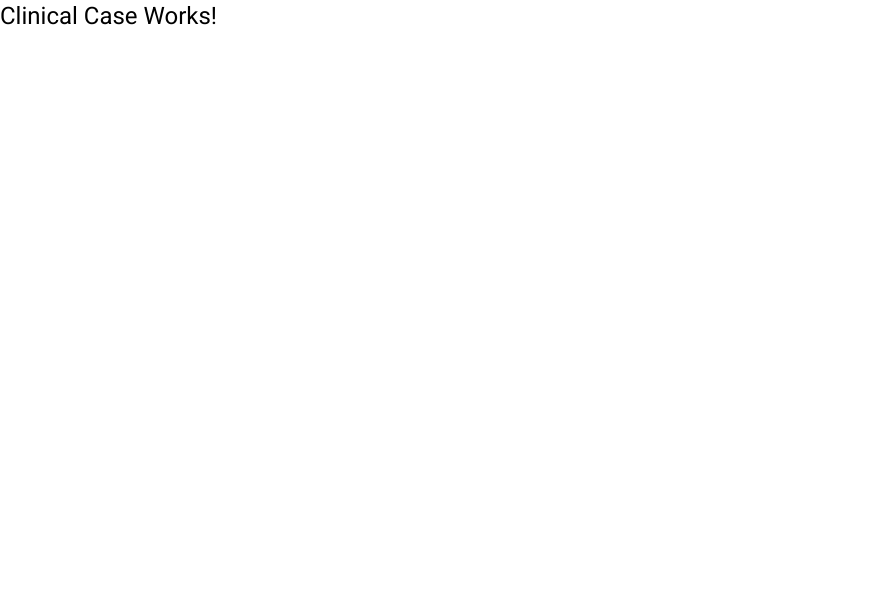
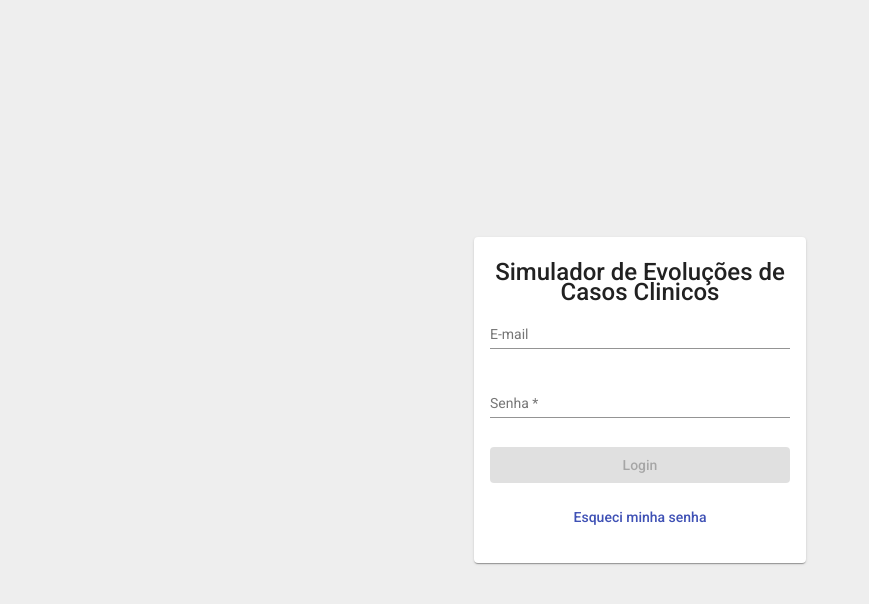
Before and after one commit to LucaGemelli/clinical-case-frontend, an Angular app: page /login in a window 1280 px wide. Before the commit this address led to /. Shown: the top 604 px of the page, without its empty margins (0-869 px from the left). Built offline with nearby package versions, Linux system fonts and the light colour scheme.

Commit message:
Create Login page and routing to home

```diff
--- a/src/app/app-routing.module.ts
+++ b/src/app/app-routing.module.ts
@@ -1,8 +1,13 @@
 import { NgModule } from '@angular/core';
 import { Routes, RouterModule } from '@angular/router';
+import { LoginPageComponent } from './login-page/login-page.component';
+import { HomeComponent } from './home/home.component';
 
-
-const routes: Routes = [];
+const routes: Routes = [
+    { path: '', redirectTo: '/login', pathMatch: 'full' },
+    { path: 'login', component: LoginPageComponent },
+    { path: 'home', component: HomeComponent },
+];
 
 @NgModule({
   imports: [RouterModule.forRoot(routes)],
--- a/src/app/app.component.html
+++ b/src/app/app.component.html
@@ -1 +1 @@
-<h1>Clinical Case Works!</h1>
+<router-outlet></router-outlet>
--- /dev/null
+++ b/src/app/home/home.component.html
@@ -0,0 +1 @@
+<p>home works!</p>
--- /dev/null
+++ b/src/app/home/home.component.ts
@@ -0,0 +1,15 @@
+import { Component, OnInit } from '@angular/core';
+
+@Component({
+  selector: 'app-home',
+  templateUrl: './home.component.html',
+  styleUrls: ['./home.component.scss']
+})
+export class HomeComponent implements OnInit {
+
+  constructor() { }
+
+  ngOnInit(): void {
+  }
+
+}
--- /dev/null
+++ b/src/app/login-page/login-page.component.html
@@ -0,0 +1,24 @@
+<mat-card>
+    <mat-card-title>Simulador de Evoluções de Casos Clinicos</mat-card-title>
+<mat-card-content>
+<form #loginForm="ngForm" (ngSubmit)="handleLogin(loginForm.value)">
+  <p>
+    <mat-form-field>
+      <input name="email" ngModel #email="ngModel" type="email" matInput placeholder="E-mail">
+    </mat-form-field>
+  </p>
+
+  <p>
+    <mat-form-field>
+      <input name="password" ngModel #password="ngModel" required type="password" matInput placeholder="Senha">
+    </mat-form-field>
+  </p>
+
+    <button [disabled]="!loginForm.valid" type="submit" mat-raised-button color="primary">Login</button>
+
+    <p class="forgot-password">
+        <a mat-button href="#" color="primary">Esqueci minha senha</a>
+    </p>
+</form>
+</mat-card-content>
+</mat-card>
--- /dev/null
+++ b/src/app/login-page/login-page.component.scss
@@ -0,0 +1,36 @@
+:host {
+    display: flex;
+    justify-content: center;
+    align-items: center;
+
+    height: 100vh;
+
+    mat-card {
+        max-width: 300px;
+        padding-top: 25px;
+
+        mat-card-title {
+            text-align: center;
+        }
+
+        mat-card-title,
+        mat-card-content {
+            display: flex;
+            justify-content: center;
+        }
+
+        .mat-form-field {
+            width: 100%;
+            min-width: 300px;
+        }
+
+        button {
+            width: 100%;
+        }
+
+        .forgot-password {
+            padding-top: 16px;
+            text-align: center;
+        }
+    }
+}
--- /dev/null
+++ b/src/app/login-page/login-page.component.ts
@@ -0,0 +1,21 @@
+import { Component, OnInit } from '@angular/core';
+import { Router } from "@angular/router"
+
+@Component({
+    selector: 'app-login-page',
+    templateUrl: './login-page.component.html',
+    styleUrls: ['./login-page.component.scss']
+})
+export class LoginPageComponent implements OnInit {
+
+    constructor(private router: Router) { }
+
+    ngOnInit(): void { }
+
+    handleLogin(value: any) {
+        // Check in API if email and password are valid, if valid redirect to home page
+        // Cache a cookie with authentication or something like that
+
+        this.router.navigate(['/home']);
+    }
+}
--- a/src/styles.scss
+++ b/src/styles.scss
@@ -1,4 +1,12 @@
 /* You can add global styles to this file, and also import other style files */
 
-html, body { height: 100%; }
-body { margin: 0; font-family: Roboto, "Helvetica Neue", sans-serif; }
+html,
+body {
+    height: 100%;
+}
+
+body {
+    margin: 0;
+    font-family: Roboto, "Helvetica Neue", sans-serif;
+    background-color: #eee;
+}
```
Also changed, not shown: src/app/app.module.ts (+16 -2 lines), src/app/home/home.component.scss (added).
